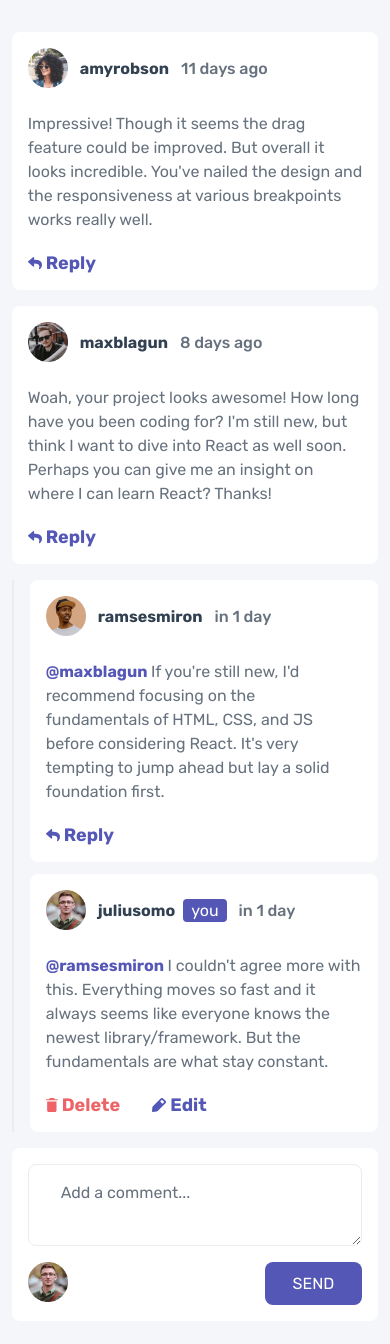
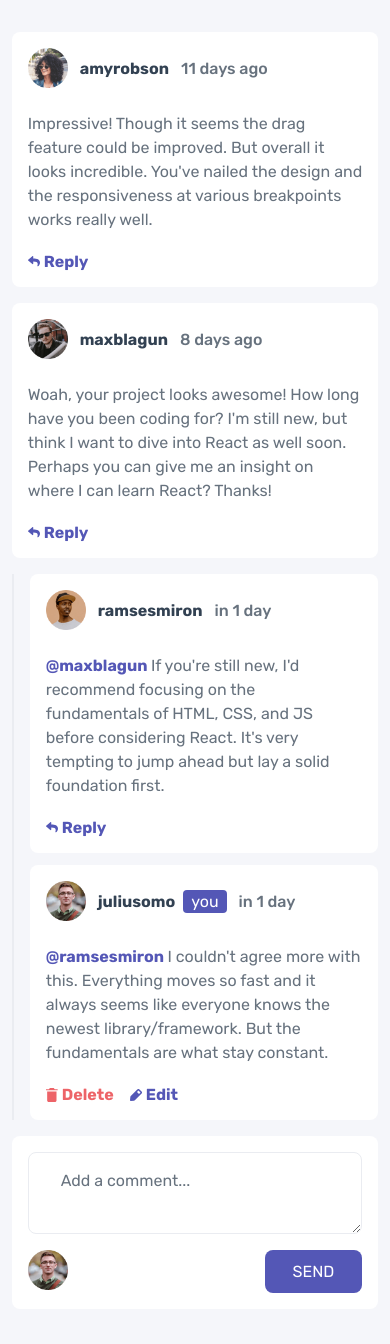
Before and after one commit to rafashiga/frontendmentor-comments-section, a Next.js app: page / in a window 390 px wide. Shown: the top 1344 px of the page. Built offline with nearby package versions, Linux system fonts and the light colour scheme.

Commit message:
refactor: adjust button size mobile

```diff
--- a/src/components/CommentsCard/CommentsCard.styles.ts
+++ b/src/components/CommentsCard/CommentsCard.styles.ts
@@ -68,7 +68,7 @@ export const ReplyingTo = styled.span`
 
 export const ActionContainer = styled.div`
 	display: flex;
-	gap: 2rem;
+	gap: 1rem;
 	margin-top: 1.25rem;
 
 	@media (min-width: 768px) {
@@ -76,6 +76,7 @@ export const ActionContainer = styled.div`
 		top: 25%;
 		right: 2rem;
 		margin-top: 0;
+		gap: 2rem;
 	}
 `;
 
@@ -85,7 +86,7 @@ export const PrimaryButton = styled.button`
 	border: none;
 	color: var(--color-primary);
 	font-weight: 700;
-	font-size: 1.125rem;
+	font-size: 1rem;
 	transition: opacity 0.2s;
 
 	display: flex;
@@ -95,6 +96,10 @@ export const PrimaryButton = styled.button`
 	&:hover {
 		opacity: 0.7;
 	}
+
+	@media (min-width: 768px) {
+		font-size: 1.125rem;
+	}
 `;
 
 export const DeleteButton = styled.button`
@@ -102,7 +107,7 @@ export const DeleteButton = styled.button`
 	border: none;
 	color: var(--color-danger);
 	font-weight: 700;
-	font-size: 1.125rem;
+	font-size: 1rem;
 	cursor: pointer;
 	transition: opacity 0.2s;
 
@@ -113,6 +118,12 @@ export const DeleteButton = styled.button`
 	&:hover {
 		opacity: 0.7;
 	}
+
+	@media (min-width: 768px) {
+		font-size: 1.125rem;
+	}
 `;
 
-export const Icon = styled.img``;
+export const Icon = styled.img`
+	width: 0.75rem;
+`;
```
